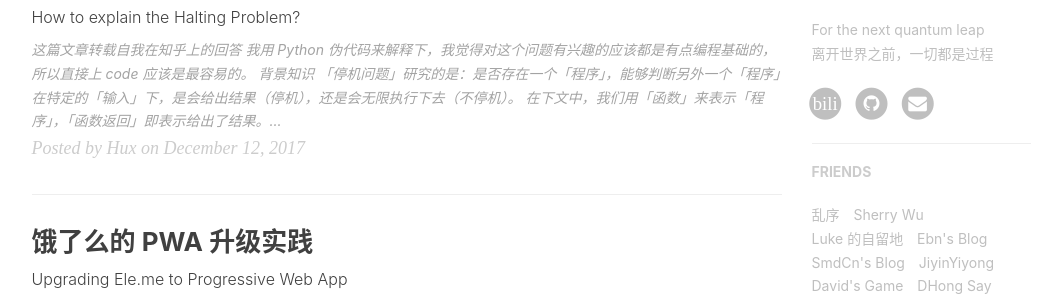
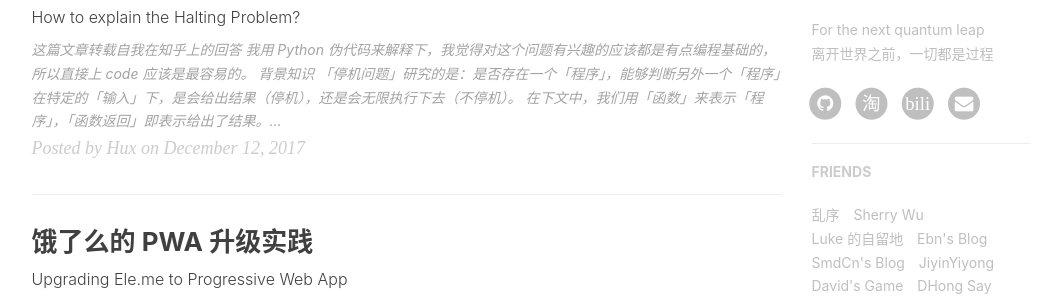
Before and after one commit to huanqingwu/huanqingwu.github.io, a Jekyll site: the page built from index.html, in a window 1280 px wide and 900 px high, scrolled down 766 px. Shown: the part 166-462 px from the top of the window, without its empty margins (136-1198 px from the left). Built offline with Jekyll 4.4.1, drawn with Linux system fonts in a browser that asks for light colours; nearby versions of some CDN libraries; the list of posts is cut into pages by our own code; comment, search, counter and statistics services are not loaded.

Commit message:
huanqing
更新link

```diff
--- a/_config.yml
+++ b/_config.yml
@@ -18,6 +18,7 @@
 github_username:     HawkingWu
 twitter_username:    false
 bilibili_username:   110937609
+taobao_username:     shop123121737
 email_username:      hawkingwu@gmail.com
 #facebook_username:  huxpro
 #linkedin_username:  firstname-lastname-idxxxx
--- a/_includes/sns-links.html
+++ b/_includes/sns-links.html
@@ -17,6 +17,29 @@
     </a>
   </li>
   {% endif %}
+
+  {% if site.github_username %}
+  <li>
+    <a target="_blank" href="https://github.com/{{ site.github_username }}">
+      <span class="fa-stack fa-lg">
+        <i class="fa fa-circle fa-stack-2x"></i>
+        <i class="fa fa-github fa-stack-1x fa-inverse"></i>
+      </span>
+    </a>
+  </li>
+  {% endif %}
+
+  {% if site.taobao_username %}
+  <li>
+    <a target="_blank" href="https://{{ site.taobao_username }}.taobao.com">
+      <span class="fa-stack fa-lg">
+        <i class="fa fa-circle fa-stack-2x"></i>
+        <i class="fa  fa-stack-1x fa-inverse">淘</i>
+      </span>
+    </a>
+  </li>
+  {% endif %}
+
   {% if site.twitter_username %}
   <li>
     <a href="https://twitter.com/{{ site.twitter_username }}">
@@ -71,17 +94,6 @@
   </li>
   {% endif %}
 
-  {% if site.github_username %}
-  <li>
-    <a target="_blank" href="https://github.com/{{ site.github_username }}">
-      <span class="fa-stack fa-lg">
-        <i class="fa fa-circle fa-stack-2x"></i>
-        <i class="fa fa-github fa-stack-1x fa-inverse"></i>
-      </span>
-    </a>
-  </li>
-  {% endif %}
-
   {% if site.linkedin_username %}
   <li>
     <a target="_blank" href="https://www.linkedin.com/in/{{ site.linkedin_username }}">
```
